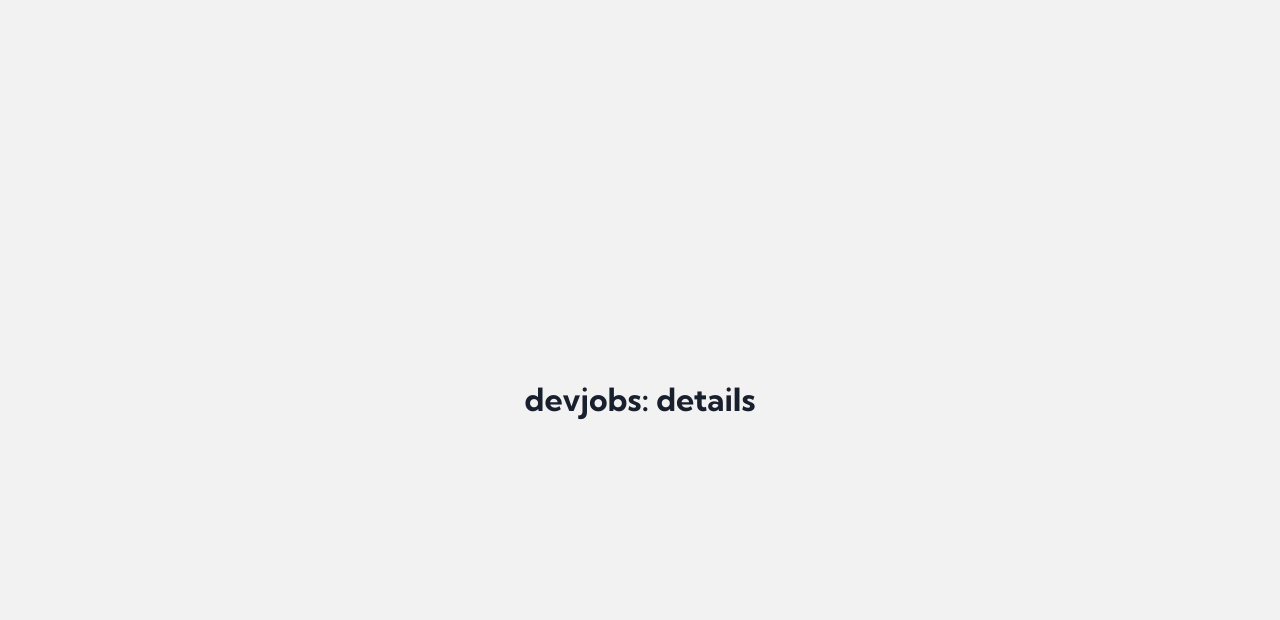
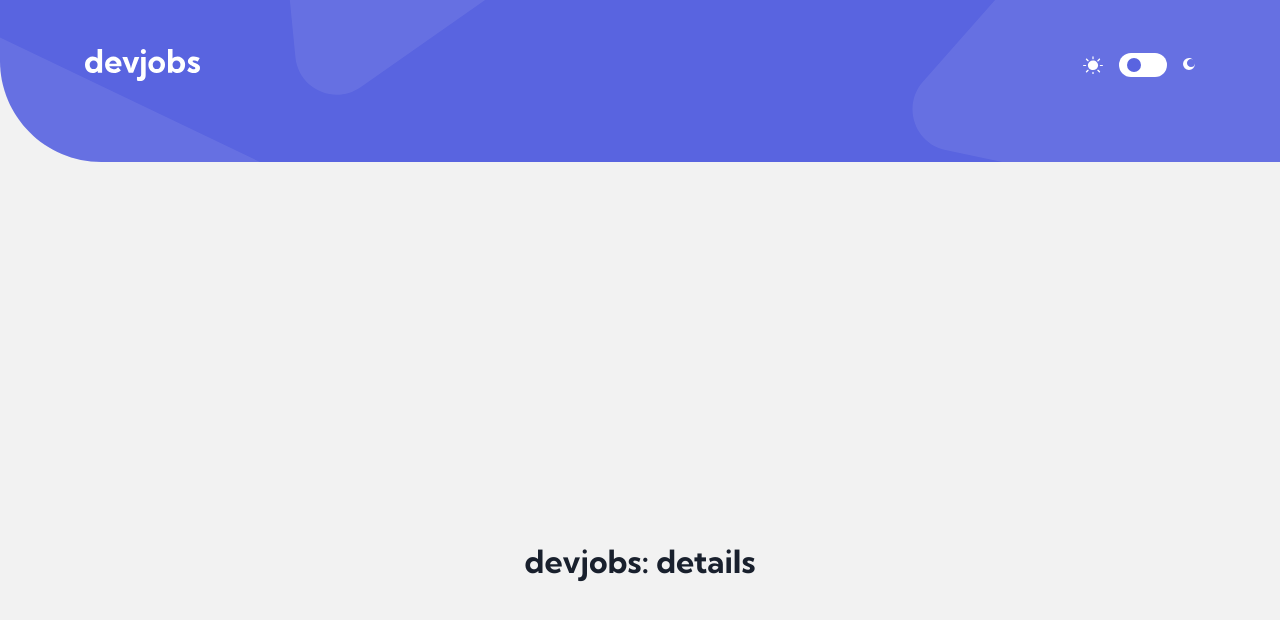
Before and after one commit to cwasi/devjobs-web-app, a website: page src/pages/detail.html in a window 1280 px wide. Drawn offline with Linux system fonts and the light colour scheme.

Commit message:
add header component

```diff
--- a/src/pages/detail.html
+++ b/src/pages/detail.html
@@ -14,6 +14,37 @@
     <title>devjobs: details</title>
   </head>
   <body>
+    <header class="header">
+        <div class="header-box">
+          <div class="logo-box">
+            <img
+              src="../assets/desktop/logo.svg"
+              alt="devjobs logo"
+              class="logo_icon"
+            />
+          </div>
+          <div class="switch">
+            <div class="icon__sun-box">
+              <img
+                src="../assets/desktop/icon-sun.svg"
+                alt="sun icon"
+                class="icon"
+              />
+            </div>
+            <label class="toggle" for="theme-toggle">
+              <input type="checkbox" class="toggle__input" id="theme-toggle" />
+              <div class="toggle__fill"></div>
+            </label>
+            <div class="icon__moon-box">
+              <img
+                src="../assets/desktop/icon-moon.svg"
+                alt="moon icon"
+                class="icon"
+              />
+            </div>
+          </div>
+        </div>
+      </header>
     <main>
         <h1>devjobs: details</h1>
     </main>
```
